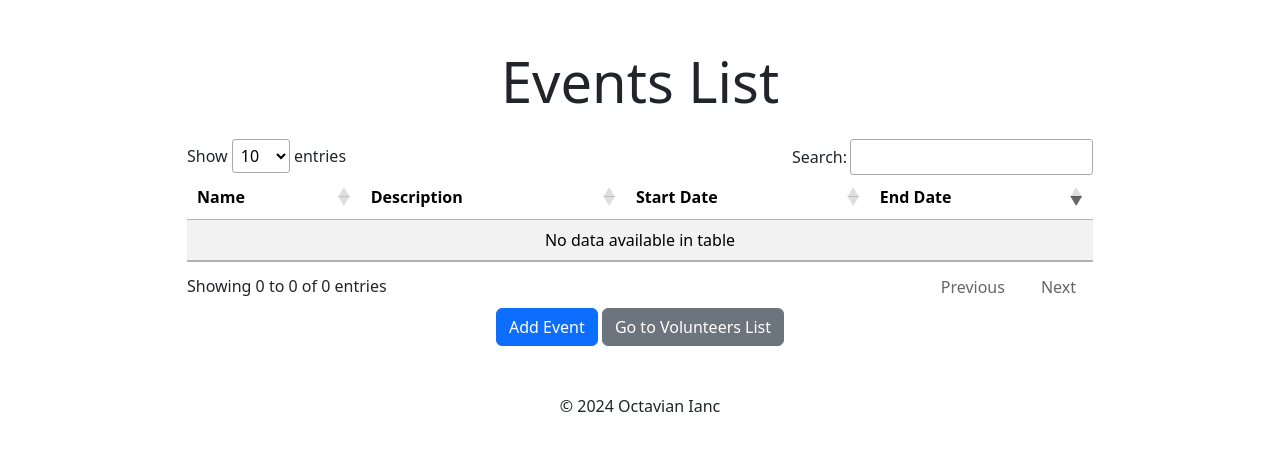
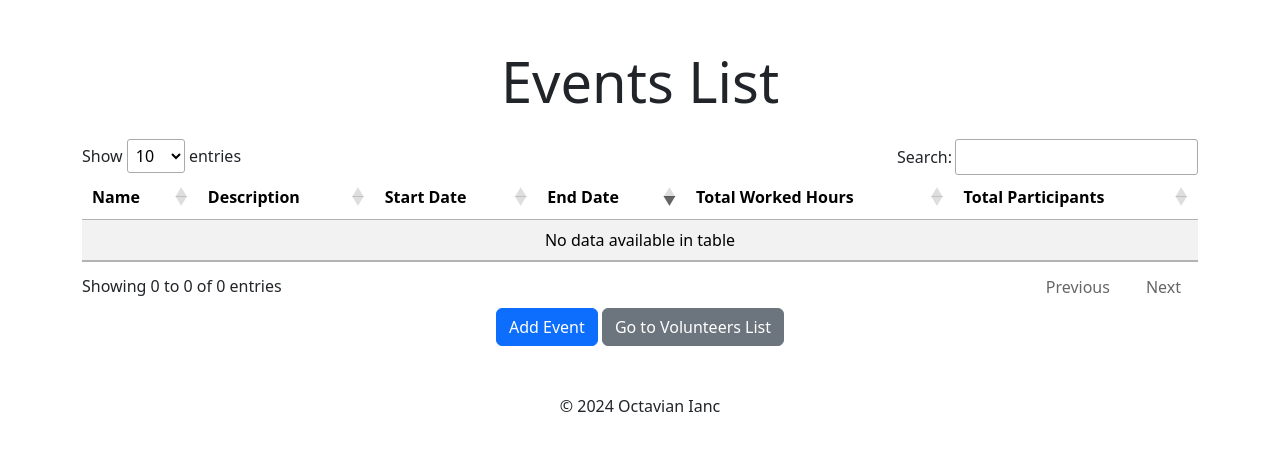
Before and after one commit to octavianc27/volunteerManager, a Django app: page /events/ in a window 1280 px wide. Shown: the part 56-507 px from the top of the page. Run offline with Django 5.2, Linux system fonts and the light colour scheme; the visitor is signed in with stand-in values (Sample User, id 1); data that the repository does not hold is empty; some libraries are stand-ins or nearby versions.

Commit message:
Various minor improvements and bug fixes

```diff
--- a/manager/views.py
+++ b/manager/views.py
@@ -6,7 +6,8 @@ from datetime import datetime, timedelta
 from io import BytesIO
 
 from django.contrib.auth.decorators import login_required
-from django.db.models import Sum
+from django.db.models import Sum, Count, Value
+from django.db.models.functions import Coalesce
 from django.http import HttpResponse
 from django.shortcuts import render, redirect, get_object_or_404
 from reportlab.lib.pagesizes import letter
@@ -67,7 +68,11 @@ def view_volunteer(request, user_id):
 
 @login_required
 def events_list(request):
-    events = Event.objects.all()
+    events = Event.objects.annotate(
+        total_hours=Coalesce(Sum('participation__worked_hours'), Value(0)),
+        total_participants=Count('participation__volunteer', distinct=True)
+    )
+
     return render(request, 'events_list.html', {'events': events})
 
 
@@ -280,6 +285,7 @@ def view_dashboard(request):
     for event in events:
         end_date = event.end_date if event.end_date == event.start_date else event.end_date + timedelta(days=1)
         events_data.append({
+            'id': event.id,
             'title': event.name,
             'start': event.start_date.isoformat(),
             'end': end_date.isoformat(),
--- a/templates/base.html
+++ b/templates/base.html
@@ -78,7 +78,7 @@
 
 </header>
 
-<div class="container mt-5">
+<div class="container-fluid mt-5">
     <main class="text-center">
         <!-- Content for individual pages will be placed here -->
         {% block content %}{% endblock %}
--- a/templates/events_list.html
+++ b/templates/events_list.html
@@ -4,7 +4,7 @@
 
     <div class="container mt-5">
         <div class="row justify-content-center">
-        <div class="col-md-10">
+            <div class="col-md-12">
                 <h1 class="mb-4 display-4">Events List</h1>
 
                 <table id="eventsTable" class="table table-striped">
@@ -14,15 +14,19 @@
                         <th>Description</th>
                         <th>Start Date</th>
                         <th>End Date</th>
+                        <th>Total Worked Hours</th>
+                        <th>Total Participants</th>
                     </tr>
                     </thead>
                     <tbody>
                     {% for event in events %}
                         <tr>
                             <td><a href="{% url 'view_event' event.id %}">{{ event.name }}</a></td>
-                            <td>{{ event.description }}</td>
+                            <td class="max-width-description">{{ event.description }}</td>
                             <td>{{ event.start_date }}</td>
                             <td>{{ event.end_date }}</td>
+                            <td>{{ event.total_hours }}</td>
+                            <td>{{ event.total_participants }}</td>
                         </tr>
                     {% endfor %}
                     </tbody>
@@ -34,15 +38,24 @@
         </div>
     </div>
 
+    <style>
+        .max-width-description {
+            max-width: 300px; /* Adjust the value as needed */
+            overflow: hidden;
+            text-overflow: ellipsis;
+        }
+    </style>
+
     <script>
-    $(document).ready( function () {
+        $(document).ready(function () {
             $('#eventsTable').DataTable({
                 "columnDefs": [
-                { "type": "date", "targets": 3 }
+                    {"type": "date", "targets": 3},
+                    {"type": "num", "targets": [4, 5]}
                 ],
                 "order": [[3, 'desc']]
             });
-    } );
+        });
     </script>
 
 {% endblock %}
```
Also changed, not shown: templates/dashboard.html (+8 -8 lines), templates/view_event.html (+15 -3 lines), templates/volunteers_list.html (+16 -5 lines). Lines whose indentation alone changed are shown as unchanged.
